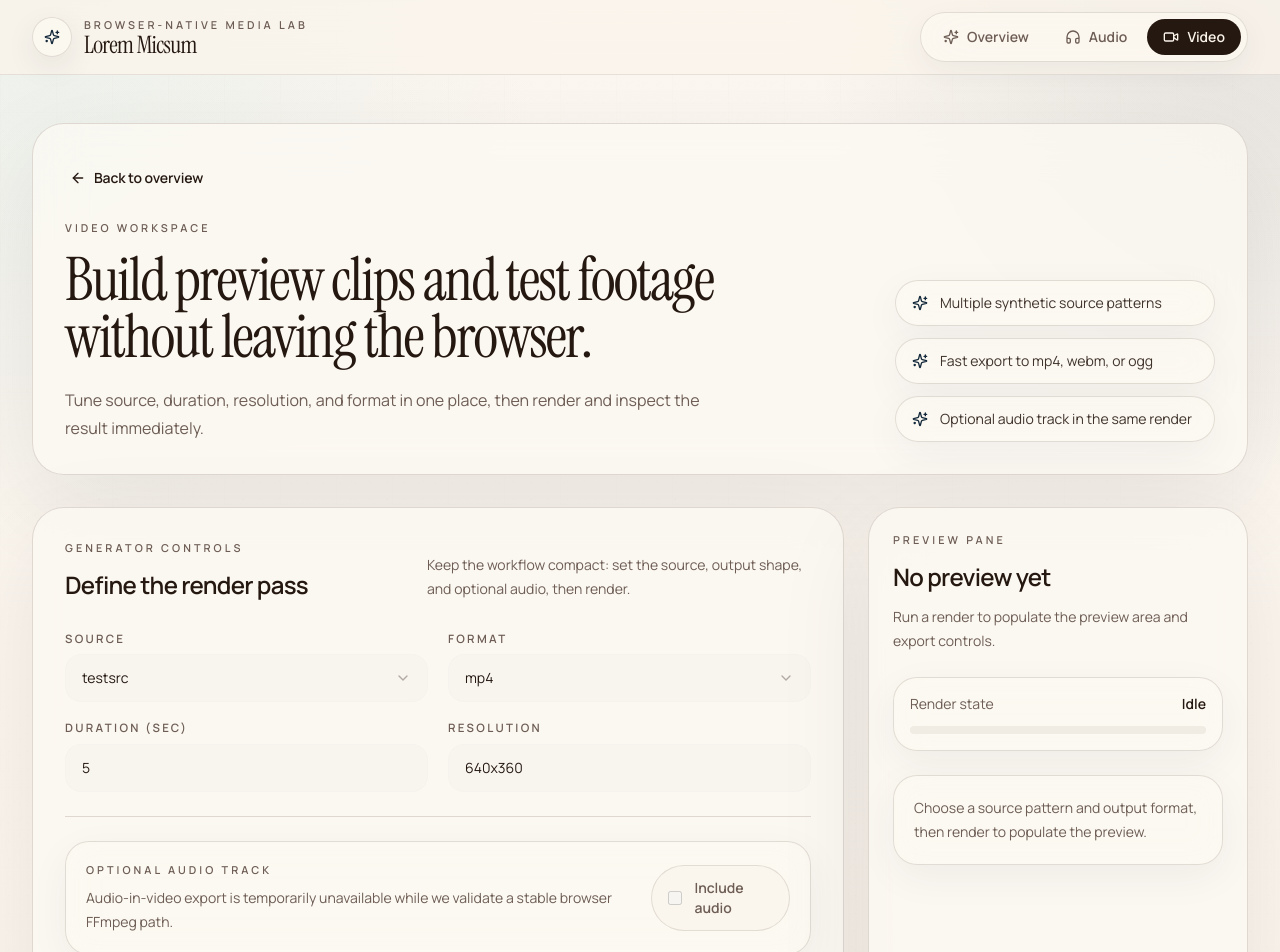
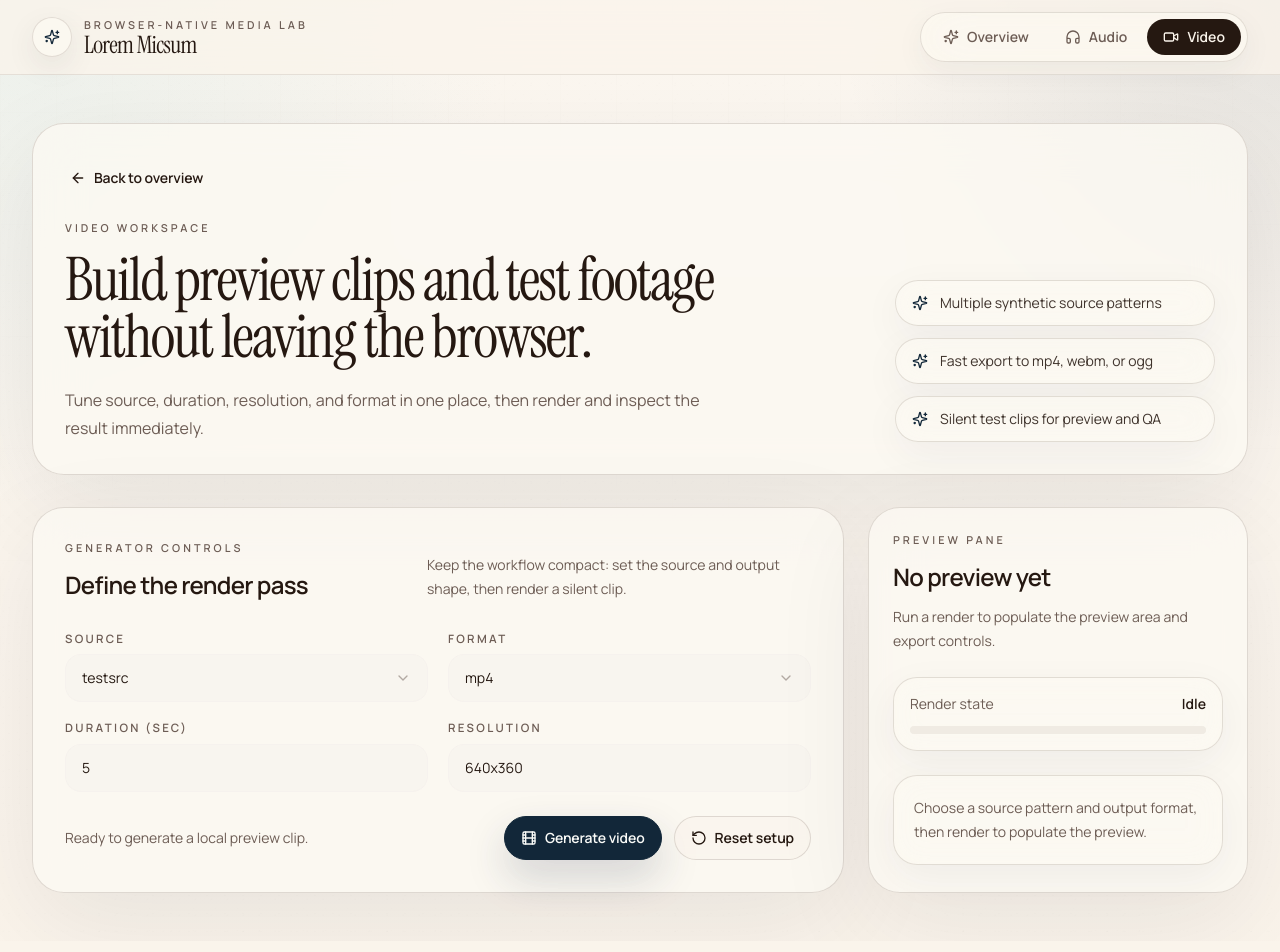
Before and after one commit to jglee96/lorem-micsum, a React (Vite) app: page /video in a window 1280 px wide. Shown: the top 952 px of the page. Built offline with nearby package versions, Linux system fonts and the light colour scheme.

Commit message:
Remove audio controls from video generation

```diff
--- a/src/components/video/page.tsx
+++ b/src/components/video/page.tsx
@@ -2,7 +2,6 @@ import * as React from "react";
 import { Link } from "@tanstack/react-router";
 import {
   generateVideo,
-  isVideoAudioMuxSupported,
   VideoGenerationError,
 } from "@/lib/video-gen";
 import { Button } from "@/components/ui/button";
@@ -30,18 +29,10 @@ export default function VideoGeneratorPage() {
   const [format, setFormat] = React.useState<VideoFormat>("mp4");
   const [duration, setDuration] = React.useState(5);
   const [resolution, setResolution] = React.useState("640x360");
-  const [withAudio, setWithAudio] = React.useState(false);
   const [progress, setProgress] = React.useState<number | null>(null);
   const [url, setUrl] = React.useState<string | null>(null);
   const [filename, setFilename] = React.useState("");
   const [errorMessage, setErrorMessage] = React.useState<string | null>(null);
-  const audioMuxSupported = isVideoAudioMuxSupported(format);
-
-  React.useEffect(() => {
-    if (!audioMuxSupported && withAudio) {
-      setWithAudio(false);
-    }
-  }, [audioMuxSupported, withAudio]);
 
   const onGenerate = async () => {
     if (url) {
@@ -53,7 +44,7 @@ export default function VideoGeneratorPage() {
     setProgress(0);
     try {
       const { blob, filename } = await generateVideo(
-        { kind, format, durationSec: duration, resolution, withAudio },
+        { kind, format, durationSec: duration, resolution, withAudio: false },
         (p) => setProgress(Math.round(p * 100))
       );
       const objectUrl = URL.createObjectURL(blob);
@@ -76,7 +67,7 @@ export default function VideoGeneratorPage() {
   const notes = [
     "Multiple synthetic source patterns",
     "Fast export to mp4, webm, or ogg",
-    "Optional audio track in the same render",
+    "Silent test clips for preview and QA",
   ] as const;
 
   return (
@@ -118,8 +109,8 @@ export default function VideoGeneratorPage() {
               </h2>
             </div>
             <p className="max-w-sm text-sm leading-6 text-muted-foreground">
-              Keep the workflow compact: set the source, output shape, and
-              optional audio, then render.
+              Keep the workflow compact: set the source and output shape, then
+              render a silent clip.
             </p>
           </div>
 
@@ -178,36 +169,6 @@ export default function VideoGeneratorPage() {
             </div>
           </div>
 
-          <div className="my-6 hairline" />
-
-          <div className="editorial-panel flex flex-col gap-4 p-5 sm:flex-row sm:items-center sm:justify-between">
-            <div>
-              <p className="section-kicker mb-2">Optional audio track</p>
-              <p className="text-sm leading-6 text-muted-foreground">
-                {audioMuxSupported
-                  ? "Include audio when you need a more realistic export artifact."
-                  : "Audio-in-video export is temporarily unavailable while we validate a stable browser FFmpeg path."}
-              </p>
-            </div>
-            <label className="flex items-center gap-3 rounded-full border border-border/70 bg-background/65 px-4 py-3">
-              <input
-                id="audio"
-                type="checkbox"
-                className="size-4 accent-[var(--color-primary)]"
-                checked={audioMuxSupported ? withAudio : false}
-                disabled={!audioMuxSupported}
-                onChange={(e) => setWithAudio(e.target.checked)}
-              />
-              <span
-                className={`font-ui text-sm font-semibold ${
-                  audioMuxSupported ? "text-foreground" : "text-muted-foreground"
-                }`}
-              >
-                Include audio
-              </span>
-            </label>
-          </div>
-
           <div className="mt-6 flex flex-col gap-4 sm:flex-row sm:items-center sm:justify-between">
             <div className="flex min-h-11 items-center text-sm text-muted-foreground">
               {progress !== null
@@ -228,7 +189,6 @@ export default function VideoGeneratorPage() {
                   setFormat("mp4");
                   setDuration(5);
                   setResolution("640x360");
-                  setWithAudio(false);
                   setProgress(null);
                   setErrorMessage(null);
                   if (url) {
```
Also changed, not shown: 1 other file (tests, documents, lock files or other folders).
